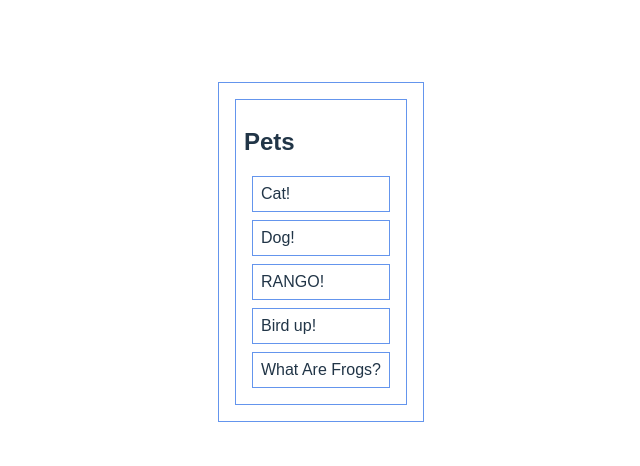
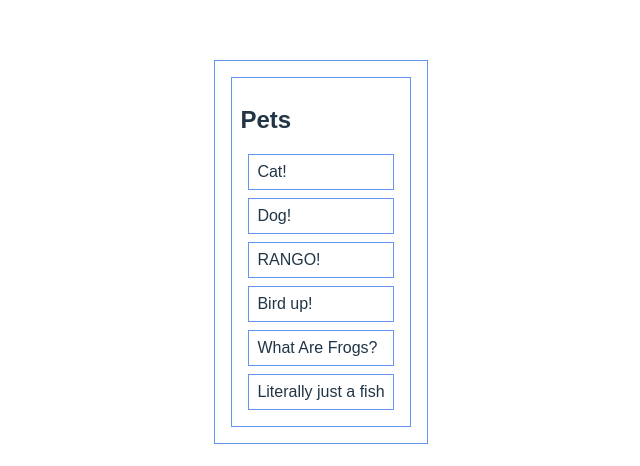
Before and after one commit to natnichols/floorplan-lab-pets, a React (Vite) app: page / in a window 1280 px wide. Shown: the part 148-614 px from the top of the page, without its empty margins (319-959 px from the left). Built offline with nearby package versions, Linux system fonts and the light colour scheme.

Commit message:
stub up Fish component, add Fish to Pet component

```diff
--- /dev/null
+++ b/src/Fish.jsx
@@ -0,0 +1,9 @@
+const Fish = (props) => {
+  return (
+    <div>
+      Literally just a fish
+    </div>
+  )
+}
+
+export default Fish;
--- a/src/Pet.jsx
+++ b/src/Pet.jsx
@@ -3,6 +3,7 @@ import Dog from "./Dog"
 import Reptile from "./Reptile"
 import Bird from "./Bird"
 import Amphibian from "./Amphibian"
+import Fish from "./Fish"
 
 const Pet = (props) => {
   return (
@@ -13,6 +14,7 @@ const Pet = (props) => {
       <Reptile />
       <Bird />
       <Amphibian />
+      <Fish />
     </div>
   )
 }
```
